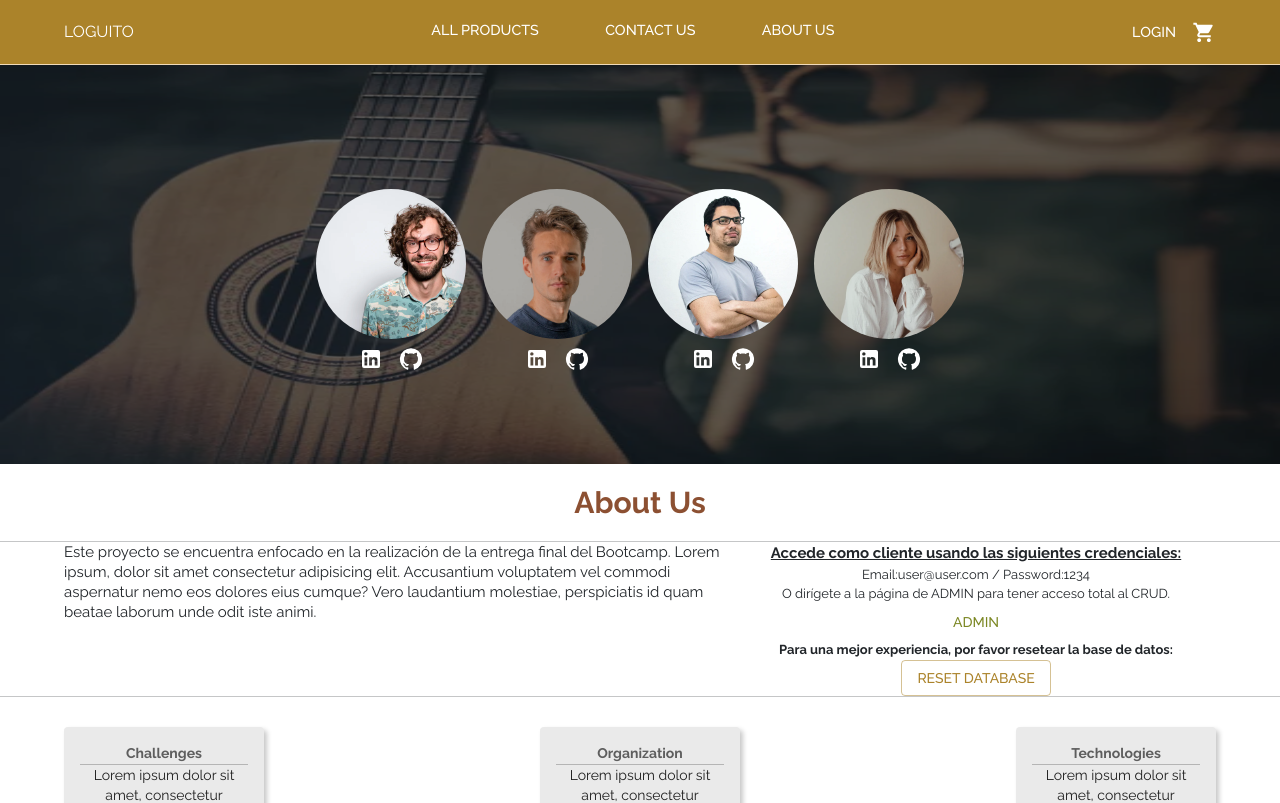
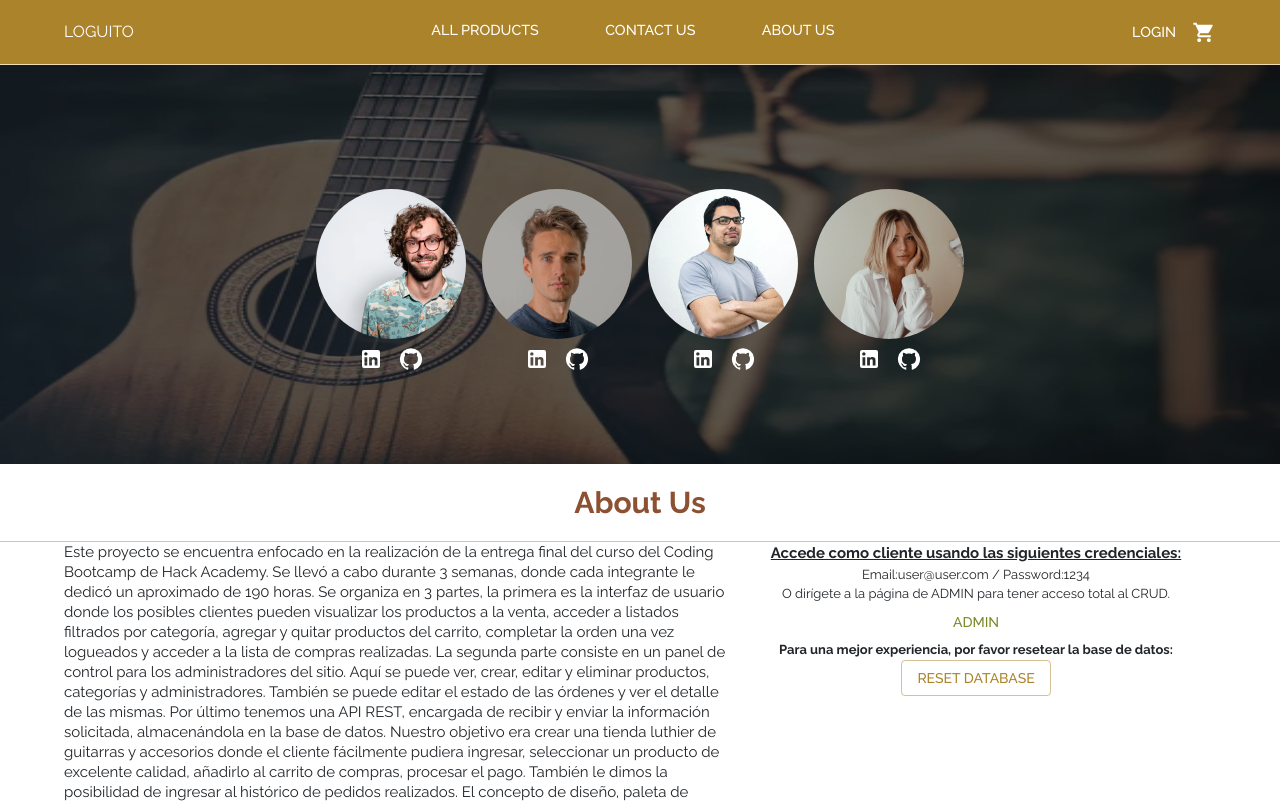
Before and after one commit to RodrigoRabellino/e-commerce-front, a React (Create React App) app: page /aboutUs in a window 1280 px wide. Shown: the top 803 px of the page. Built offline with nearby package versions, Linux system fonts and the light colour scheme; no server answers.

Commit message:
about desc

```diff
--- a/src/components/aboutUs/AboutUs.jsx
+++ b/src/components/aboutUs/AboutUs.jsx
@@ -151,11 +151,27 @@ const AboutUs = () => {
           <Grid item xs={7}>
             <Typography fontSize="15px" textAlign="start" variant="h5">
               Este proyecto se encuentra enfocado en la realización de la
-              entrega final del Bootcamp. Lorem ipsum, dolor sit amet
-              consectetur adipisicing elit. Accusantium voluptatem vel commodi
-              aspernatur nemo eos dolores eius cumque? Vero laudantium
-              molestiae, perspiciatis id quam beatae laborum unde odit iste
-              animi.
+              entrega final del curso del Coding Bootcamp de Hack Academy. Se
+              llevó a cabo durante 3 semanas, donde cada integrante le dedicó un
+              aproximado de 190 horas. Se organiza en 3 partes, la primera es la
+              interfaz de usuario donde los posibles clientes pueden visualizar
+              los productos a la venta, acceder a listados filtrados por
+              categoría, agregar y quitar productos del carrito, completar la
+              orden una vez logueados y acceder a la lista de compras
+              realizadas. La segunda parte consiste en un panel de control para
+              los administradores del sitio. Aquí se puede ver, crear, editar y
+              eliminar productos, categorías y administradores. También se puede
+              editar el estado de las órdenes y ver el detalle de las mismas.
+              Por último tenemos una API REST, encargada de recibir y enviar la
+              información solicitada, almacenándola en la base de datos. Nuestro
+              objetivo era crear una tienda luthier de guitarras y accesorios
+              donde el cliente fácilmente pudiera ingresar, seleccionar un
+              producto de excelente calidad, añadirlo al carrito de compras,
+              procesar el pago. También le dimos la posibilidad de ingresar al
+              histórico de pedidos realizados. El concepto de diseño, paleta de
+              colores, detalles y funcionalidades son todas inspiradas en ideas
+              impartidas por el equipo de trabajo referenciandónos en
+              instrumentos músicales tales como la guitarra criolla.
             </Typography>
           </Grid>
           <Grid item xs={5}>
```
